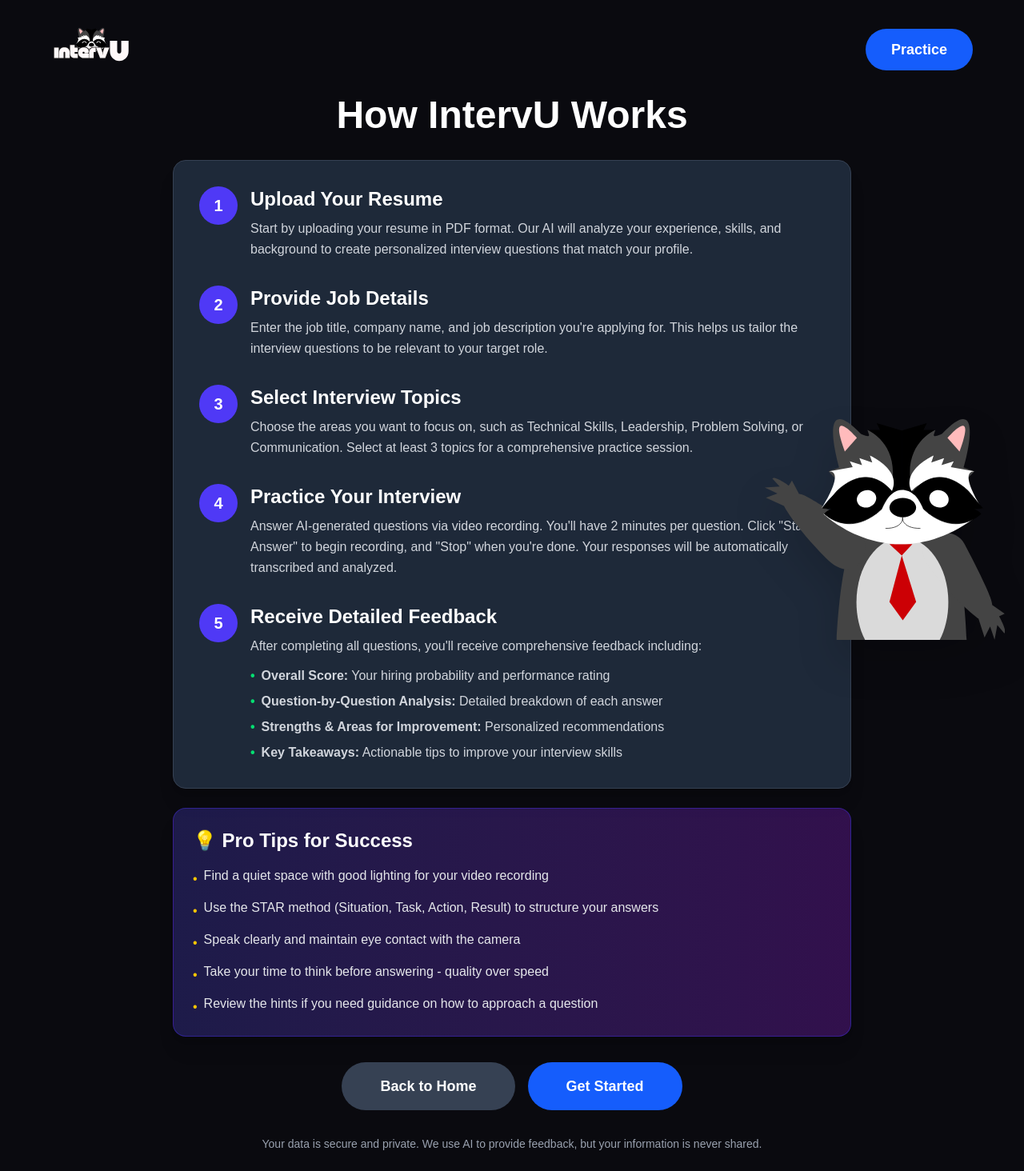
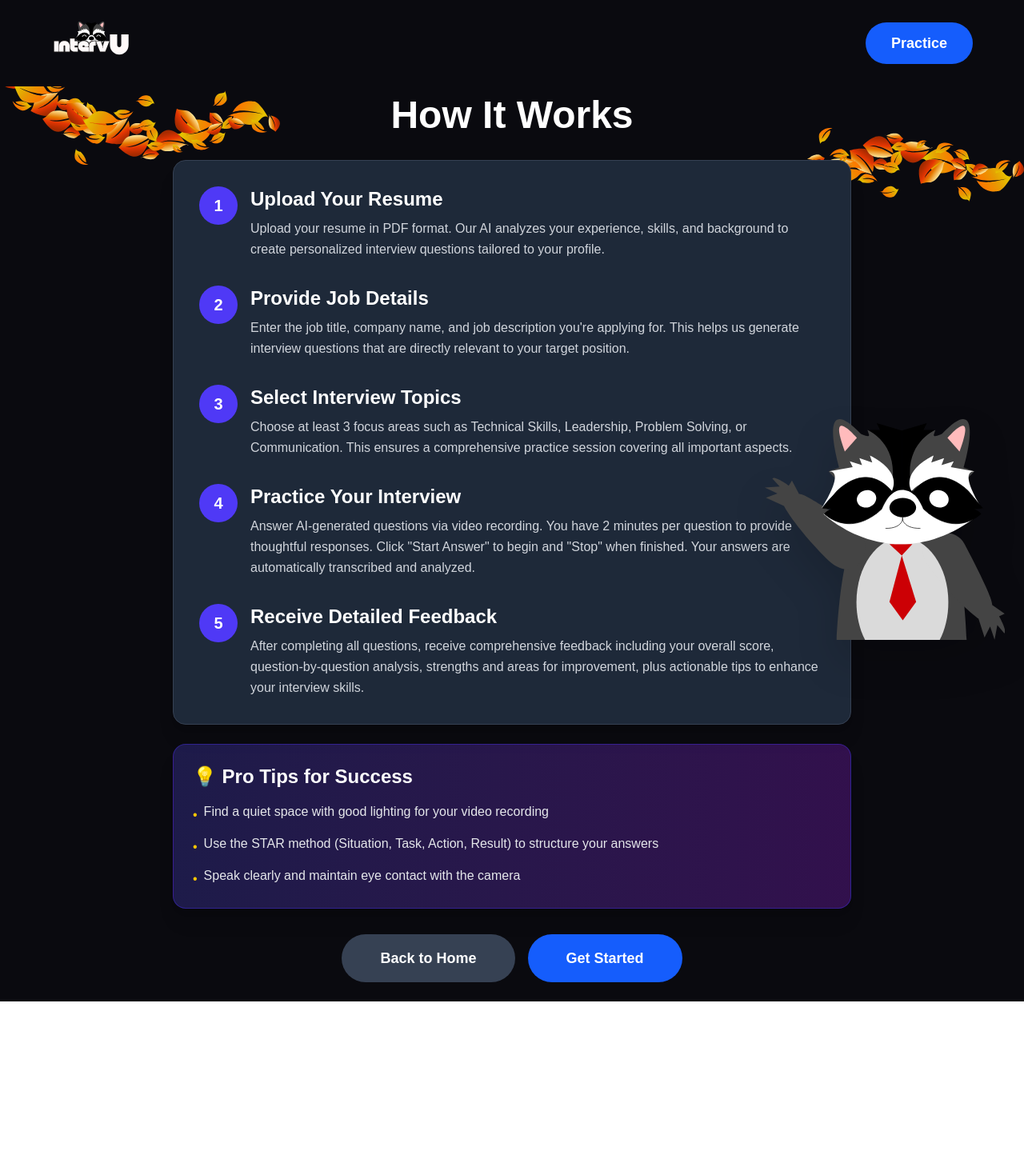
Before and after one commit to PaulP1406/IntervU_frontend, a Next.js app in the folder intervu/: page /instructions in a window 1280 px wide. Shown: the whole page at 80% size. After the commit the page ends 1252 px from the top, so only its background shows below. Built offline with nearby package versions, Linux system fonts and the light colour scheme; no server answers; a web font is replaced by a local one.

Commit message:
instructions fix

```diff
--- a/intervu/src/app/instructions/page.tsx
+++ b/intervu/src/app/instructions/page.tsx
@@ -105,13 +105,39 @@
   }, [isSpeaking]);
 
   return (
-    <div className="min-h-screen bg-[#0a0a0f] pt-24">
+    <div className="min-h-screen bg-[#0a0a0f] pt-24 relative overflow-hidden">
       <Header />
-      <div className="max-w-4xl mx-auto p-6">
+
+      {/* Decorative Leaves - Background */}
+      <div className="absolute top-20 left-0 pointer-events-none z-0">
+        <Image
+          src="/leavesLeft.svg"
+          alt=""
+          width={350}
+          height={350}
+        />
+      </div>
+      <div className="absolute top-40 right-0 pointer-events-none z-0">
+        <Image
+          src="/leavesRight.svg"
+          alt=""
+          width={350}
+          height={350}
+        />
+      </div>
+
+      <div className="max-w-4xl mx-auto p-6 relative z-10">
         {/* Page Title */}
         <div className="text-center mb-8">
-          <h1 className="text-4xl md:text-5xl font-bold text-white mb-4">
-            How IntervU Works
+          <h1 className="text-4xl md:text-5xl font-bold text-white mb-4 flex items-center justify-center gap-3">
+            How It Works
+            {/* <Image
+              src="/logo.svg"
+              alt="IntervU"
+              width={180}
+              height={45}
+              className="inline-block"
+            /> */}
           </h1>
         </div>
 
@@ -128,8 +154,7 @@
                   Upload Your Resume
                 </h3>
                 <p className="text-gray-300 leading-relaxed">
-                  Start by uploading your resume in PDF format. Our AI will analyze your experience,
-                  skills, and background to create personalized interview questions that match your profile.
+                  Upload your resume in PDF format. Our AI analyzes your experience, skills, and background to create personalized interview questions tailored to your profile.
                 </p>
               </div>
             </div>
@@ -144,8 +169,7 @@
                   Provide Job Details
                 </h3>
                 <p className="text-gray-300 leading-relaxed">
-                  Enter the job title, company name, and job description you're applying for.
-                  This helps us tailor the interview questions to be relevant to your target role.
+                  Enter the job title, company name, and job description you're applying for. This helps us generate interview questions that are directly relevant to your target position.
                 </p>
               </div>
             </div>
@@ -160,8 +184,7 @@
                   Select Interview Topics
                 </h3>
                 <p className="text-gray-300 leading-relaxed">
-                  Choose the areas you want to focus on, such as Technical Skills, Leadership,
-                  Problem Solving, or Communication. Select at least 3 topics for a comprehensive practice session.
+                  Choose at least 3 focus areas such as Technical Skills, Leadership, Problem Solving, or Communication. This ensures a comprehensive practice session covering all important aspects.
                 </p>
               </div>
             </div>
@@ -176,9 +199,7 @@
                   Practice Your Interview
                 </h3>
                 <p className="text-gray-300 leading-relaxed">
-                  Answer AI-generated questions via video recording. You'll have 2 minutes per question.
-                  Click "Start Answer" to begin recording, and "Stop" when you're done. Your responses
-                  will be automatically transcribed and analyzed.
+                  Answer AI-generated questions via video recording. You have 2 minutes per question to provide thoughtful responses. Click "Start Answer" to begin and "Stop" when finished. Your answers are automatically transcribed and analyzed.
                 </p>
               </div>
             </div>
@@ -193,26 +214,8 @@
                   Receive Detailed Feedback
                 </h3>
                 <p className="text-gray-300 leading-relaxed">
-                  After completing all questions, you'll receive comprehensive feedback including:
+                  After completing all questions, receive comprehensive feedback including your overall score, question-by-question analysis, strengths and areas for improvement, plus actionable tips to enhance your interview skills.
                 </p>
-                <ul className="mt-3 space-y-2 text-gray-300">
-                  <li className="flex items-start gap-2">
-                    <span className="text-green-400 font-bold">•</span>
-                    <span><strong>Overall Score:</strong> Your hiring probability and performance rating</span>
-                  </li>
-                  <li className="flex items-start gap-2">
-                    <span className="text-green-400 font-bold">•</span>
-                    <span><strong>Question-by-Question Analysis:</strong> Detailed breakdown of each answer</span>
-                  </li>
-                  <li className="flex items-start gap-2">
-                    <span className="text-green-400 font-bold">•</span>
-                    <span><strong>Strengths & Areas for Improvement:</strong> Personalized recommendations</span>
-                  </li>
-                  <li className="flex items-start gap-2">
-                    <span className="text-green-400 font-bold">•</span>
-                    <span><strong>Key Takeaways:</strong> Actionable tips to improve your interview skills</span>
-                  </li>
-                </ul>
               </div>
             </div>
           </div>
@@ -236,14 +239,6 @@
               <span className="text-yellow-400 mt-1">•</span>
               <span>Speak clearly and maintain eye contact with the camera</span>
             </li>
-            <li className="flex items-start gap-2">
-              <span className="text-yellow-400 mt-1">•</span>
-              <span>Take your time to think before answering - quality over speed</span>
-            </li>
-            <li className="flex items-start gap-2">
-              <span className="text-yellow-400 mt-1">•</span>
-              <span>Review the hints if you need guidance on how to approach a question</span>
-            </li>
           </ul>
         </div>
 
@@ -263,13 +258,6 @@
           </button>
 
         </div>
-
-        {/* Footer Note */}
-        <div className="mt-8 text-center">
-          <p className="text-gray-400 text-sm">
-            Your data is secure and private. We use AI to provide feedback, but your information is never shared.
-          </p>
-        </div>
       </div>
 
       {/* Fixed Raccoon Mascot - Bottom Right */}
--- a/intervu/src/components/Header.tsx
+++ b/intervu/src/components/Header.tsx
@@ -4,7 +4,7 @@
 
 const Header = () => {
   return (
-    <header className="fixed top-0 left-0 right-0 px-16 py-3 bg-[#0a0a0f] z-50">
+    <header className="fixed top-0 left-0 right-0 px-16 py-1 bg-[#0a0a0f] z-50">
       <div className="flex items-center justify-between">
         <Link href="/" className="flex items-center gap-2 w-fit hover:opacity-80 transition-opacity">
           <Image
```
